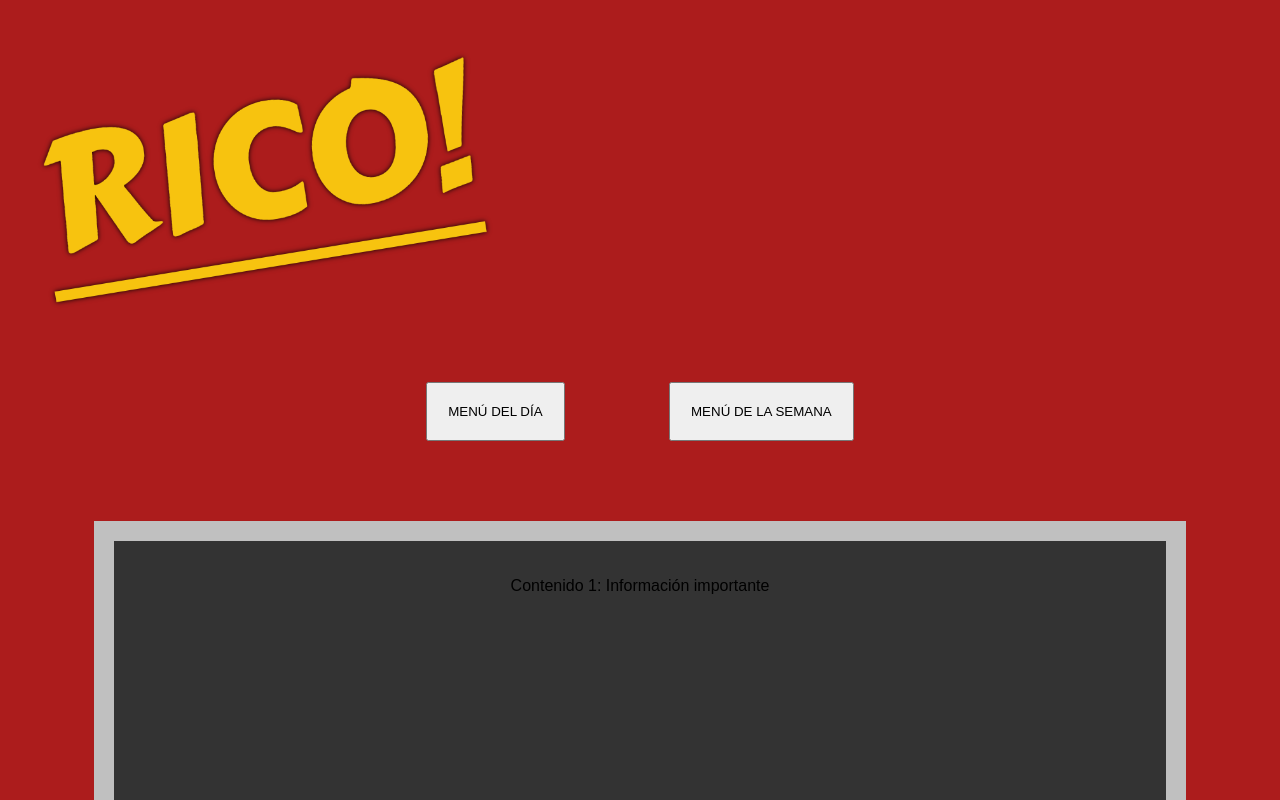
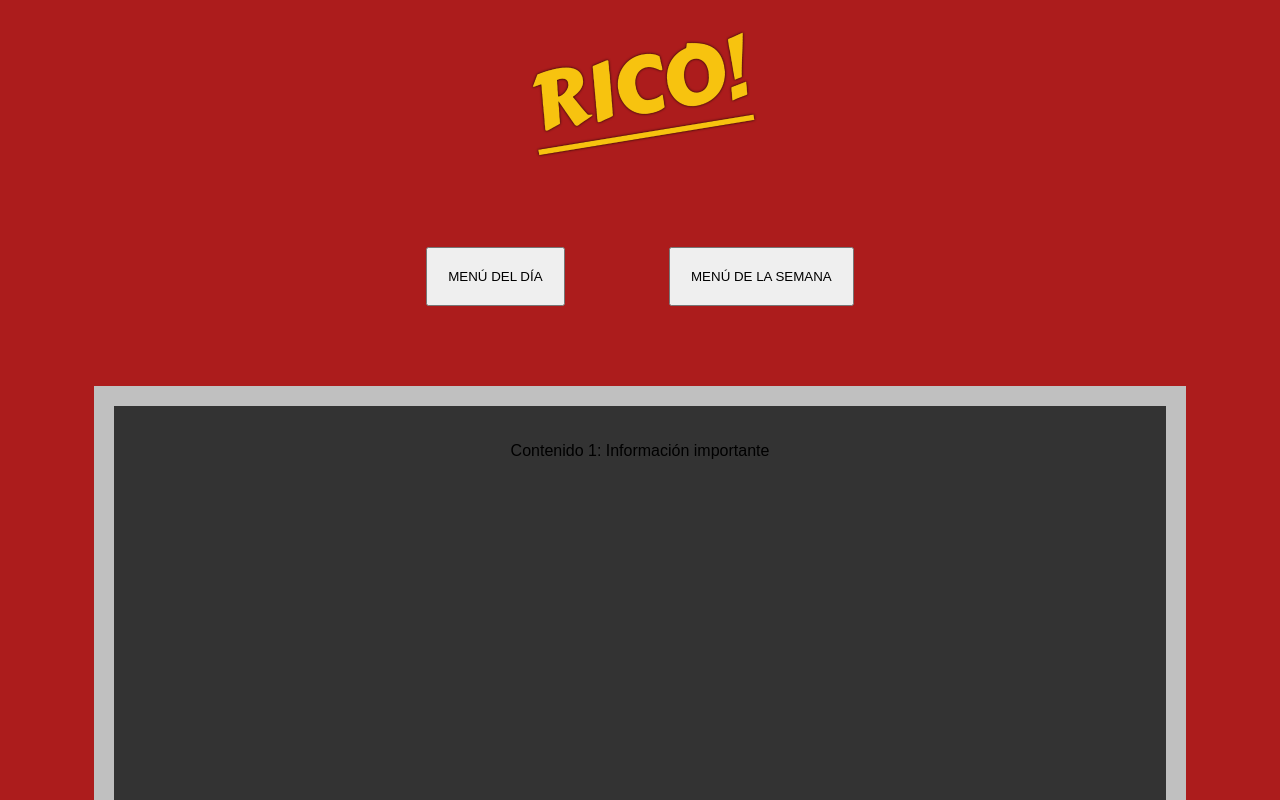
Before and after one commit to Ricofood/ricofood.github.io, a plain HTML site: page index.html in a window 1280 px wide. Shown: the top 800 px of the page. Drawn offline with Linux system fonts and the light colour scheme.

Commit message:
Update styles.css

```diff
--- a/styles.css
+++ b/styles.css
@@ -2,7 +2,13 @@ body {
     font-family: Arial, sans-serif;
     background-color: #AC1C1C;
 }
-
+header{
+    text-align: center;
+}
+#icon{
+    width: 250px;
+    text-align: center;
+}
 #content-panel {
     width: 80%;
     height: 400px;
@@ -22,6 +28,6 @@ body {
 }
 #button-container {
     text-align: center;
-    margin-top: 20px;
+    margin-top: 60px;
     margin-bottom: 80px;
 }
```
